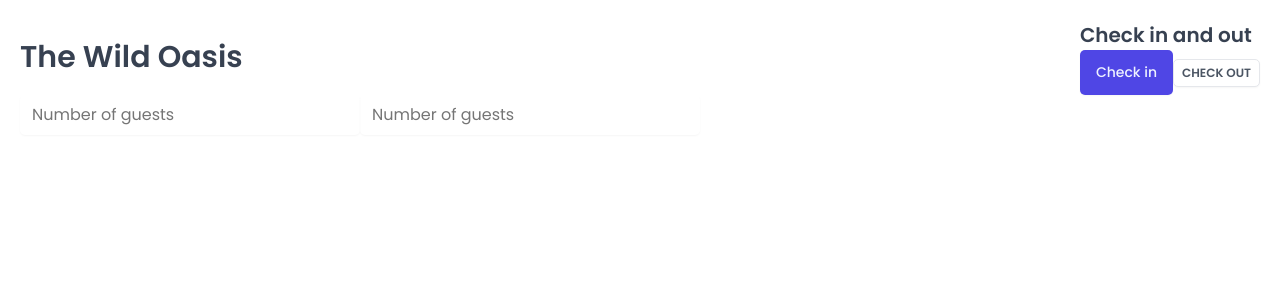
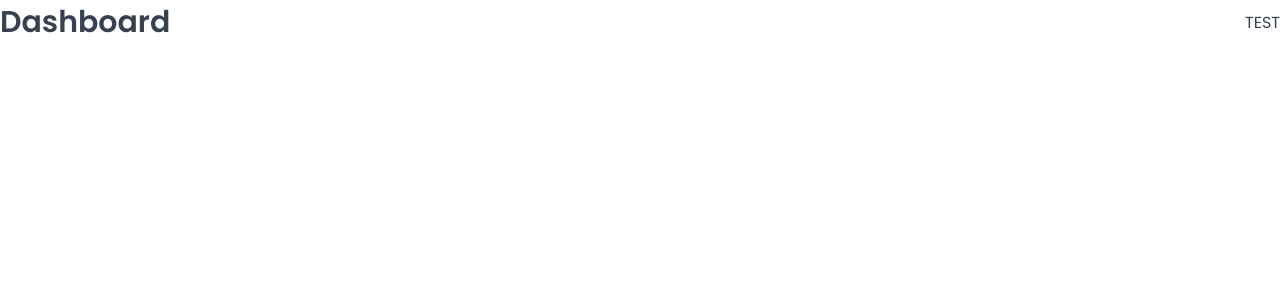
Before and after one commit to Vahidpro/the-wild-oasis, a React (Vite) app: page /dashboard in a window 1280 px wide. Shown: the top 300 px of the page. Built offline with nearby package versions, Linux system fonts and the light colour scheme; a web font is replaced by a local one.

Commit message:
Defined routes

```diff
--- a/package.json
+++ b/package.json
@@ -12,6 +12,7 @@
   "dependencies": {
     "react": "^18.2.0",
     "react-dom": "^18.2.0",
+    "react-router-dom": "^6.22.3",
     "styled-components": "^6.1.8"
   },
   "devDependencies": {
--- a/src/App.jsx
+++ b/src/App.jsx
@@ -1,46 +1,63 @@
-import styled from "styled-components";
+import { BrowserRouter, Navigate, Route, Routes } from "react-router-dom";
+import Dashboard from "./pages/Dashboard";
+import Bookings from "./pages/Bookings";
+import Cabins from "./pages/Cabins";
+import NewUsers from "./pages/Users";
+import Settings from "./pages/Settings";
+import Account from "./pages/Account";
+import Login from "./pages/Login";
+import PageNotFound from "./pages/PageNotFound";
 import GlobalStyles from "./styles/GlobalStyles";
-import Button from "./ui/Button";
-import Input from "./ui/Input";
-import Heading from "./ui/Heading";
-import Row from "./ui/Row";
-
-const StyledApp = styled.main`
-	padding: 20px;
-`;
 
 function App() {
 	return (
 		<>
 			<GlobalStyles />
-			<StyledApp>
-				<Row>
-					<Row type="horizontal">
-						<Heading as="h1">The Wild Oasis</Heading>
-						<div>
-							<Heading as="h2">Check in and out</Heading>
-							<Button
-								variation="primary"
-								size="medium"
-							>
-								Check in
-							</Button>
-							<Button
-								variation="secondary"
-								size="small"
-							>
-								Check out
-							</Button>
-						</div>
-					</Row>
-					<Row>
-						<form>
-							<Input placeholder="Number of guests" />
-							<Input placeholder="Number of guests" />
-						</form>
-					</Row>
-				</Row>
-			</StyledApp>
+			<BrowserRouter>
+				<Routes>
+					<Route
+						index
+						element={
+							<Navigate
+								replace
+								to="dashboard"
+							/>
+						}
+					></Route>
+					<Route
+						path="dashboard"
+						element={<Dashboard />}
+					></Route>
+					<Route
+						path="bookings"
+						element={<Bookings />}
+					></Route>
+					<Route
+						path="cabins"
+						element={<Cabins />}
+					></Route>
+					<Route
+						path="users"
+						element={<NewUsers />}
+					></Route>
+					<Route
+						path="settings"
+						element={<Settings />}
+					></Route>
+					<Route
+						path="account"
+						element={<Account />}
+					></Route>
+					<Route
+						path="login"
+						element={<Login />}
+					></Route>
+					<Route
+						path="*"
+						element={<PageNotFound />}
+					></Route>
+				</Routes>
+			</BrowserRouter>
 		</>
 	);
 }
```
Also changed, not shown: 1 other file (tests, documents, lock files or other folders).
